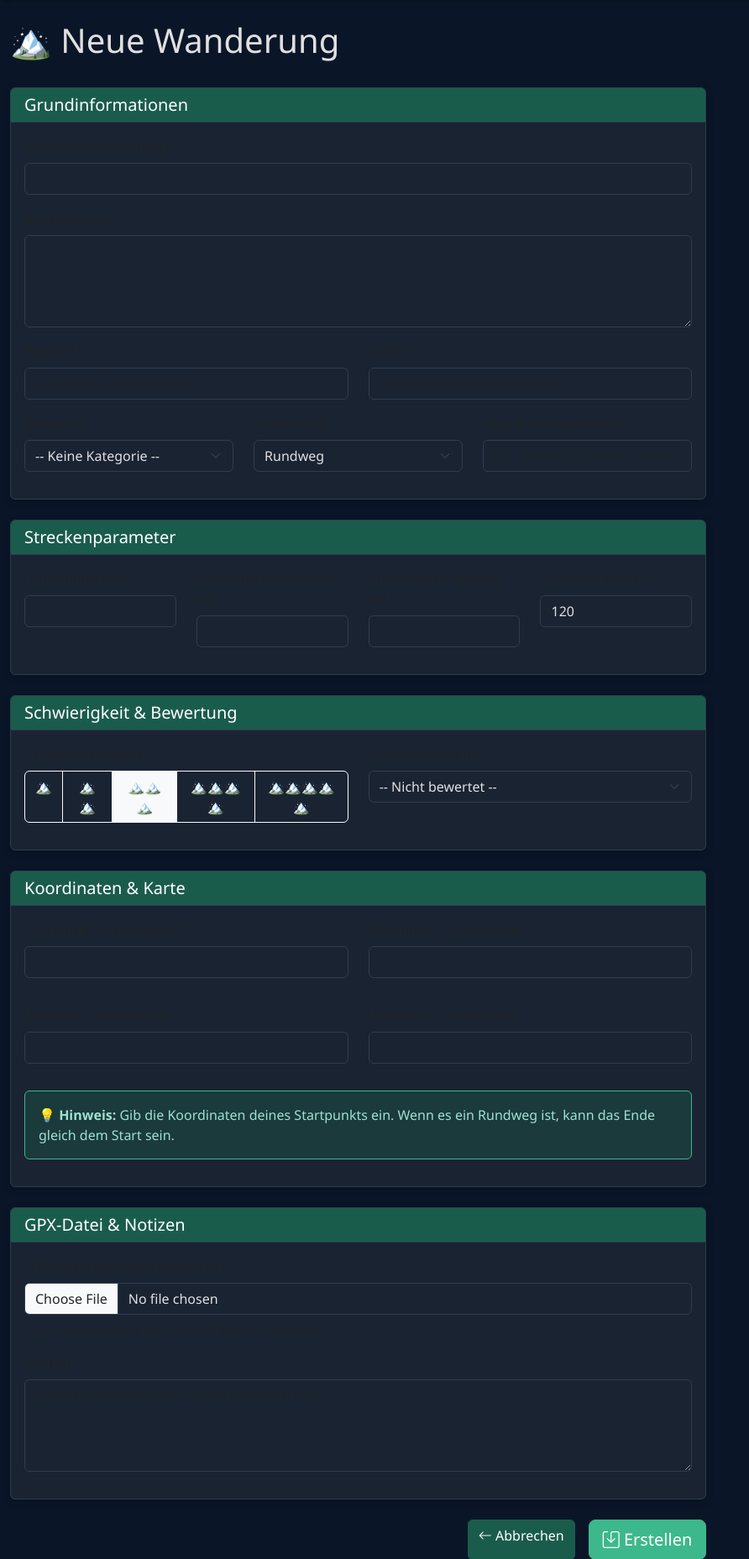
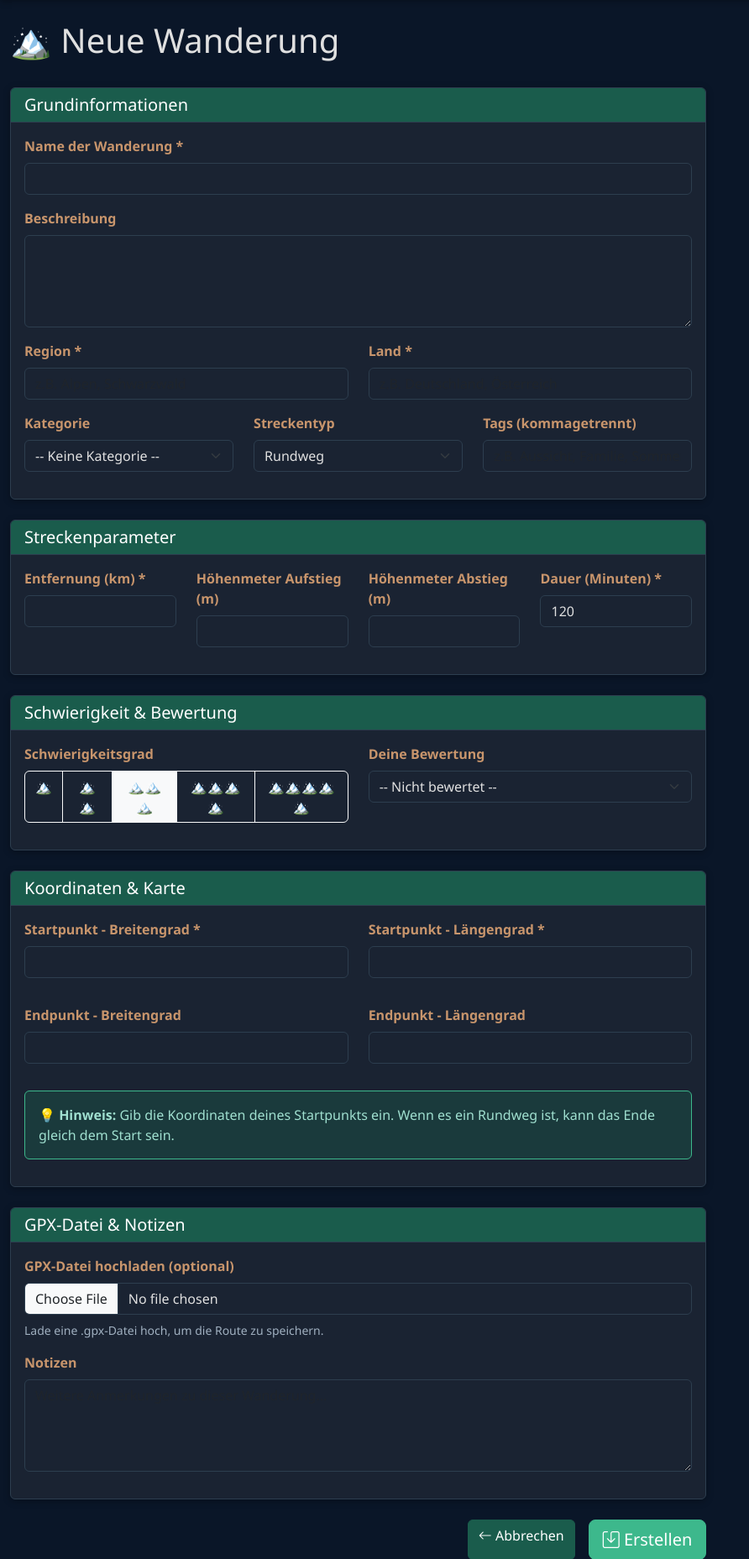
Before and after one commit to alangerprivat/hikentravel, a Flask app: page /hike/new in a window 1280 px wide. Shown: the part 65-1922 px from the top of the page at 84% size, without its empty margins (0-892 px from the left). Run offline with Flask 3, Linux system fonts and the light colour scheme; a user stored in the database is signed in; data comes from the database, SQL or seed files in the repository; some libraries are stand-ins or nearby versions.

Commit message:
Fix: form labels visible in dark theme

```diff
--- a/templates/base.html
+++ b/templates/base.html
@@ -147,6 +147,27 @@
             border-radius: 8px;
             border: 2px solid #2D3E4F;
         }
+
+        .form-label {
+            color: var(--color-copper) !important;
+            font-weight: 600;
+        }
+
+        .form-text, .text-muted {
+            color: #A0B0C0 !important;
+        }
+
+        label {
+            color: #E0E0E0 !important;
+        }
+
+        h5, h4, h3 {
+            color: #E0E0E0;
+        }
+
+        .card-header h5 {
+            color: white;
+        }
     </style>
     <script>
         Loader.async = true;
```
